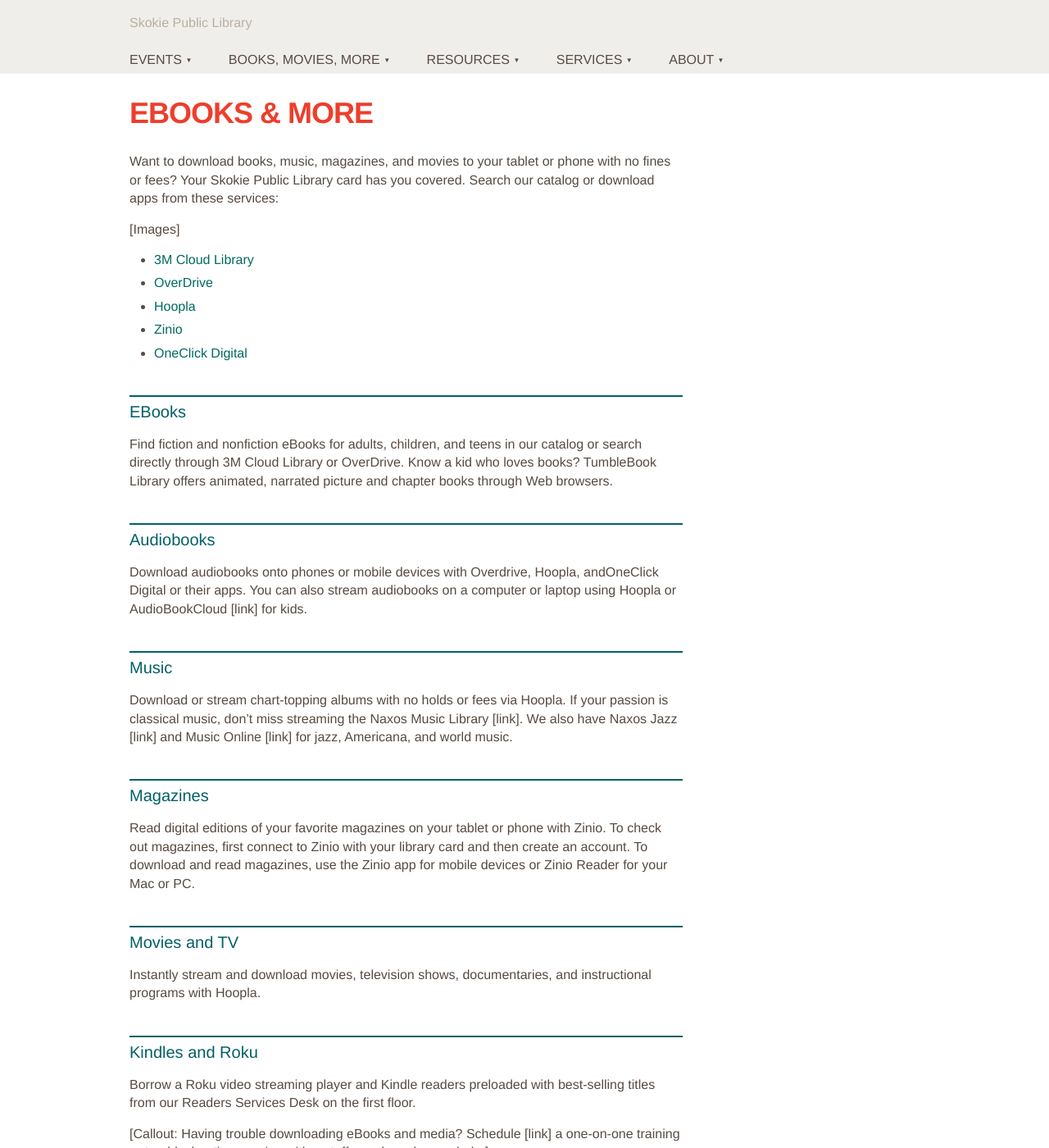
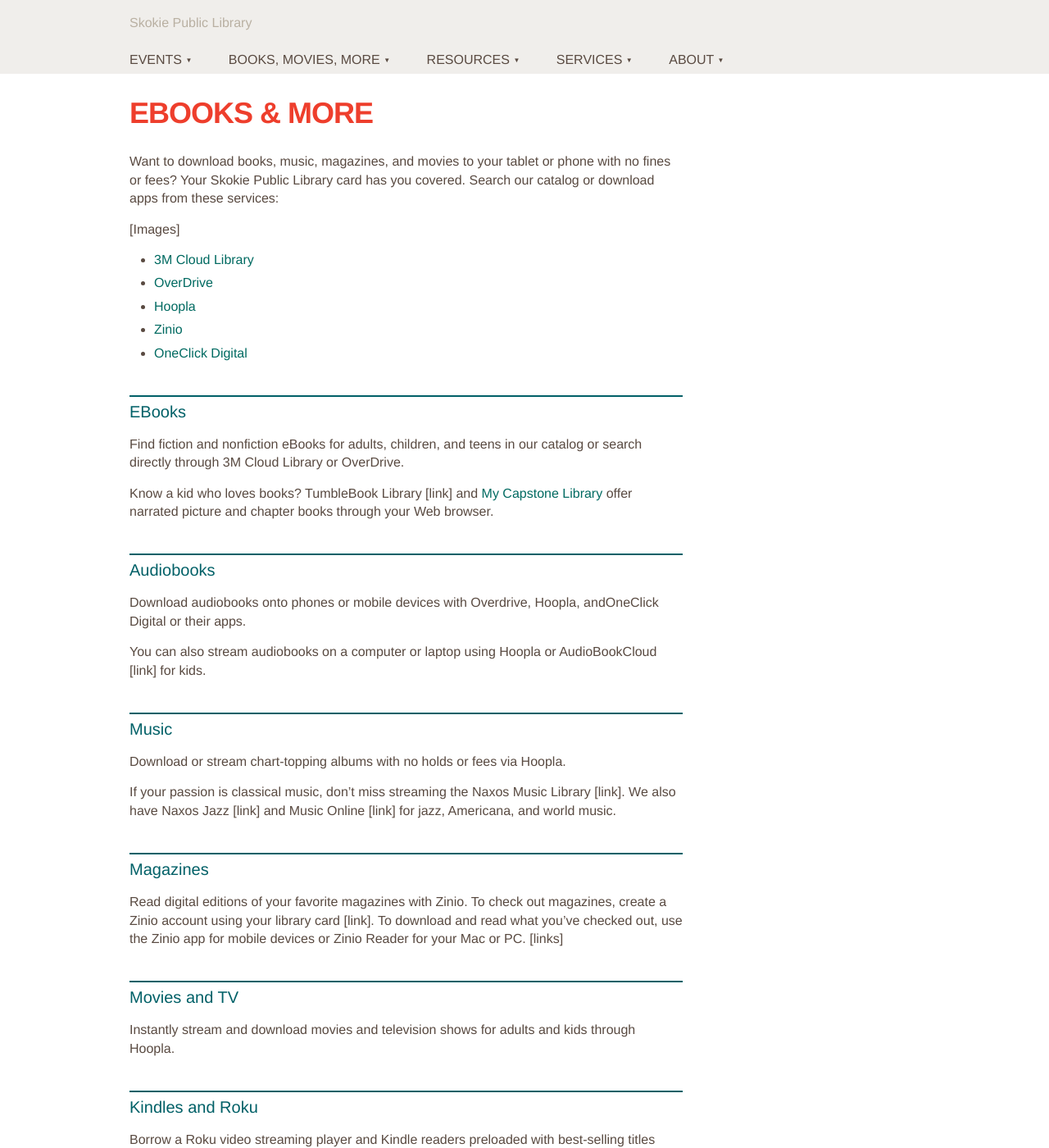
Before and after one commit to skokielibrary/spl-content, a Jekyll site: the page built from _content/annabelle/books-movies-more--ebooks-more.markdown, in a window 1280 px wide and 1400 px high. Shown: the whole window at 82% size. Built offline with Jekyll 4.4.1, drawn with Linux system fonts in a browser that asks for light colours.

Commit message:
Updated books-movies-more--ebooks-more.markdown

```diff
--- a/_content/annabelle/books-movies-more--ebooks-more.markdown
+++ b/_content/annabelle/books-movies-more--ebooks-more.markdown
@@ -15,20 +15,25 @@ Want to download books, music, magazines, and movies to your tablet or phone wit
 - [OneClick Digital](http://skokieil.oneclickdigital.com/)
 
 ##EBooks
-Find fiction and nonfiction eBooks for adults, children, and teens in our catalog or search directly through 3M Cloud Library or OverDrive. Know a kid who loves books? TumbleBook Library offers animated, narrated picture and chapter books through Web browsers.
+Find fiction and nonfiction eBooks for adults, children, and teens in our catalog or search directly through 3M Cloud Library or OverDrive.
+
+Know a kid who loves books? TumbleBook Library [link] and [My Capstone Library](http://encore.skokielibrary.info/iii/encore/search/C__S(my%20capstone%20library)%20f:e__Otitle?lang=eng) offer narrated picture and chapter books through your Web browser.
 
 ##Audiobooks
-Download audiobooks onto phones or mobile devices with Overdrive, Hoopla, andOneClick Digital or their apps. You can also stream audiobooks on a computer or laptop using Hoopla or AudioBookCloud [link] for kids.
+Download audiobooks onto phones or mobile devices with Overdrive, Hoopla, andOneClick Digital or their apps.
+
+You can also stream audiobooks on a computer or laptop using Hoopla or AudioBookCloud [link] for kids.
 
 ##Music
-Download or stream chart-topping albums with no holds or fees via Hoopla. If your passion is classical music, don’t miss streaming the Naxos Music Library [link]. We also have Naxos Jazz [link] and Music Online [link] for jazz, Americana, and world music.
+Download or stream chart-topping albums with no holds or fees via Hoopla.
+
+If your passion is classical music, don’t miss streaming the Naxos Music Library [link]. We also have Naxos Jazz [link] and Music Online [link] for jazz, Americana, and world music.
 
 ##Magazines
-Read digital editions of your favorite magazines on your tablet or phone with Zinio.
-To check out magazines, first connect to Zinio with your library card and then create an account. To download and read magazines, use the Zinio app for mobile devices or Zinio Reader for your Mac or PC.
+Read digital editions of your favorite magazines with Zinio. To check out magazines, create a Zinio account using your library card [link]. To download and read what you've checked out, use the Zinio app for mobile devices or Zinio Reader for your Mac or PC. [links]
 
 ##Movies and TV
-Instantly stream and download movies, television shows, documentaries, and instructional programs with Hoopla.
+Instantly stream and download movies and television shows for adults and kids through Hoopla.
 
 ##Kindles and Roku
 Borrow a Roku video streaming player and Kindle readers preloaded with best-selling titles from our Readers Services Desk on the first floor.
```
